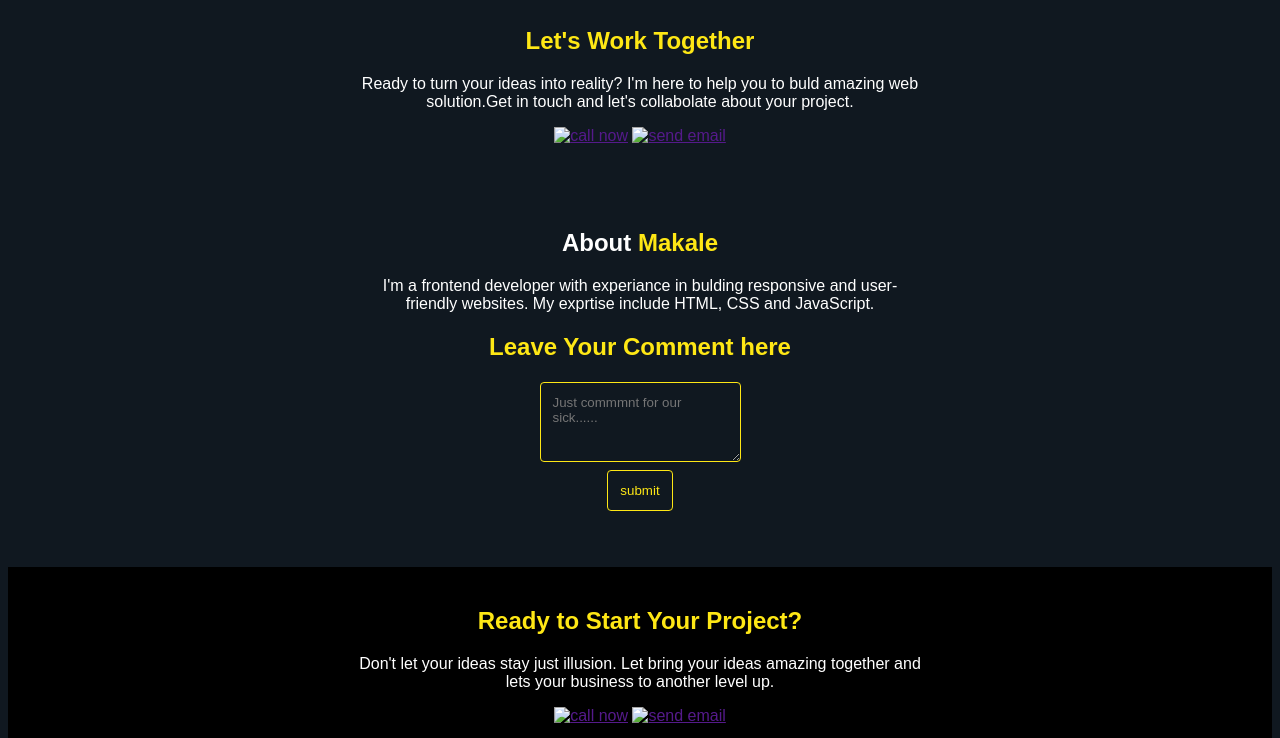
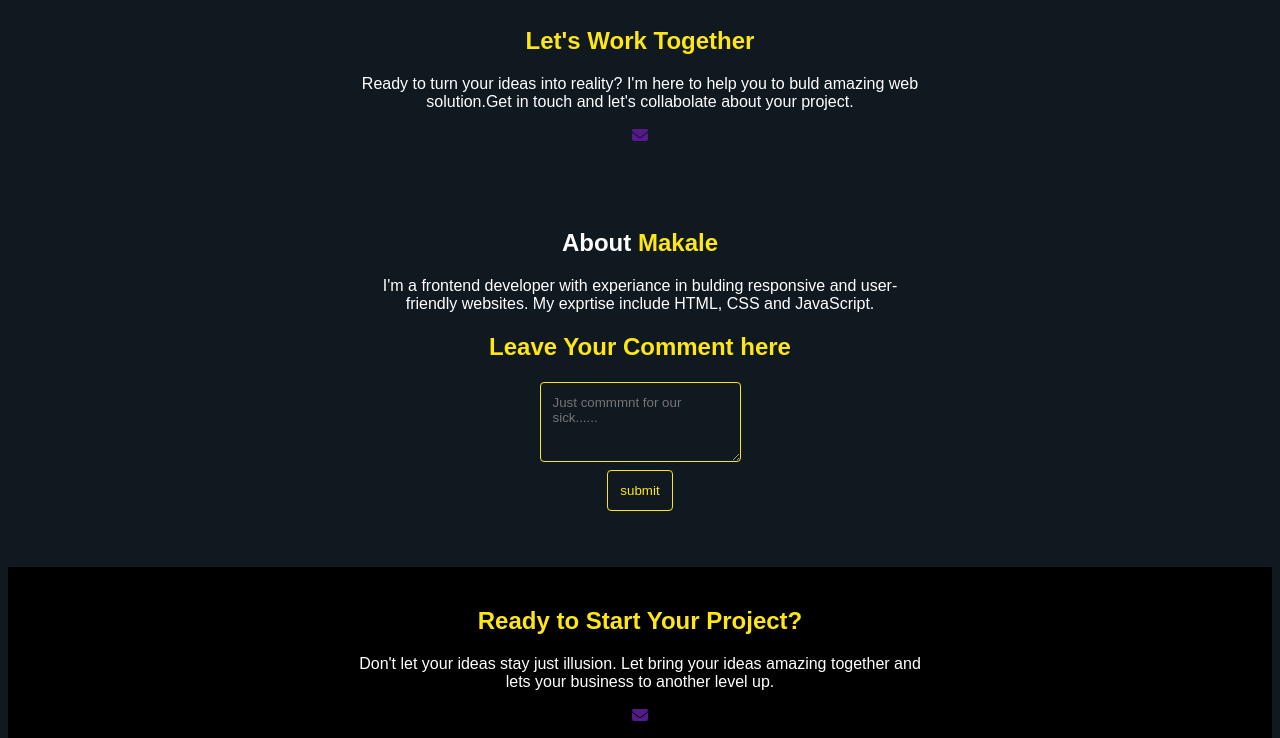
Before and after one commit to makale21/mklmediatech-, a plain HTML site: page about.html in a window 1280 px wide. Shown: the part 62-800 px from the top of the page. Drawn offline with Linux system fonts and the light colour scheme.

Commit message:
Update about.html
for something else

```diff
--- a/about.html
+++ b/about.html
@@ -6,6 +6,7 @@
     <meta name="author" content="Makale Mabula">
     <title>About Page | MKL</title>
     <link rel="stylesheet" href="style.css">
+    <link rel="stylesheet" href="https://cdnjs.cloudflare.com/ajax/libs/font-awesome/6.5.0/css/all/min.css">
 </head>
 <body>
     <div class="header">
@@ -23,8 +24,8 @@
                 Ready to turn your ideas into reality? I'm here to help you to buld amazing web <br>
                 solution.Get in touch and let's collabolate about your project.
             </p>
-                <a href=""><img src="" alt="call now"></a>
-                <a href=""><img src="" alt="send email"></a>
+                <a href=""><i class"fas fa-phone"></i></a>
+                <a href=""><i class="fas fa-envelope"></i></a>
         </section>
             <br>
             <br>
@@ -47,8 +48,8 @@
                     <h2>Ready to Start Your Project?</h2>
                     <p>Don't let your ideas stay just illusion. Let bring your ideas amazing together and <br>
                         lets your business to another level up. </p>
-                        <a href=""><img src="" alt="call now"></a>
-                        <a href=""><img src="" alt="send email"></a>
+                        <a href=""><i class"fas fa-phone"></i></a>
+                        <a href=""><i class="fas fa-envelope"></i></a>
                 </section>
             </article>
     <footer>
```
